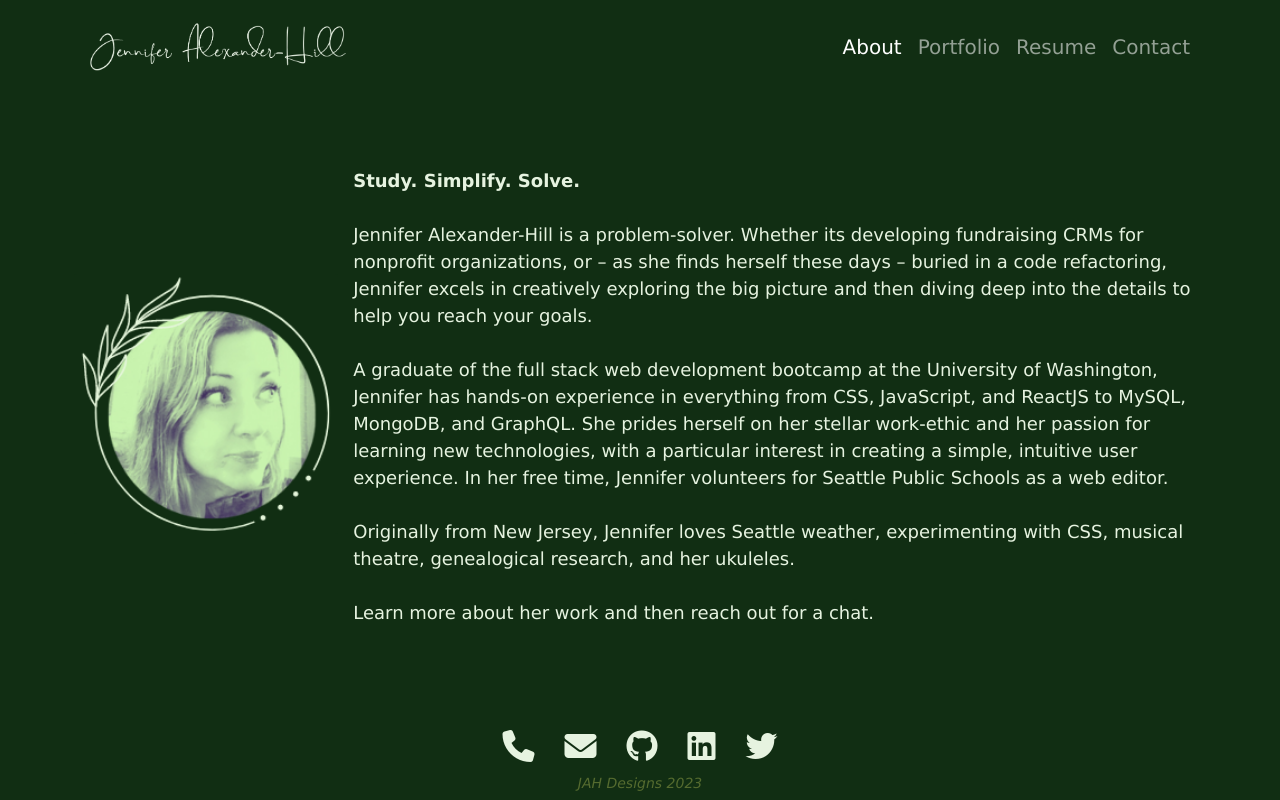
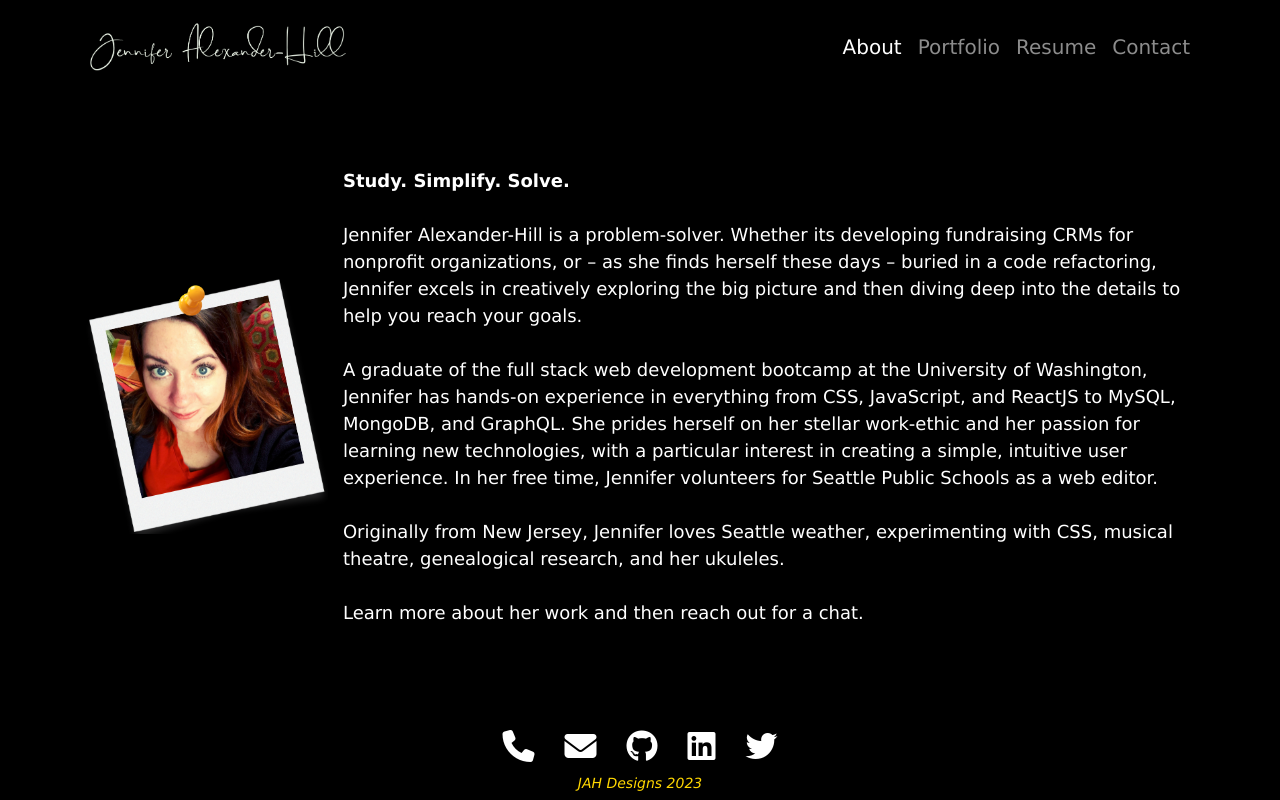
Before and after one commit to jsalexan/react-portfolio, a React (Create React App) app: page / in a window 1280 px wide. Built offline with nearby package versions, Linux system fonts and the light colour scheme.

Commit message:
Changed color theme of site. Commented out former color scheme. Updated profile pic.

```diff
--- a/src/components/pages/About.js
+++ b/src/components/pages/About.js
@@ -1,5 +1,5 @@
 import React from 'react';
-import profilePic from '../../assets/picture logo (1).png';
+import profilePic from '../../assets/polaroid.png';
 
 export default function About() {
   return (
@@ -8,7 +8,7 @@ export default function About() {
 
         </header>
             <div className="about-me-container">
-                <img src={ profilePic } alt="Jennifer Alexander-Hill, a woman with brown hair."/>
+                <img className="polaroid" src={ profilePic } alt="Jennifer Alexander-Hill, a woman with brown hair."/>
                     <p>
                         <b>Study. Simplify. Solve.</b>
                         <br /><br />
--- a/src/index.css
+++ b/src/index.css
@@ -1,7 +1,7 @@
 * {
   padding: 0;
   margin: 0;
-  background-color: var(--dark-green);
+  background-color: var(--main-background);
 }
 
 html {
@@ -10,25 +10,33 @@ html {
 }
 
 .body {
-  background-color: var(--dark-green);
+  background-color: var(--main-background);
   min-height: 100vh;
   padding: 0 20px;
 }
 /* Most frequently used colors, saved as variables for consistency. */
 :root {
-  --dark-green: #112e13;
-  --olive-green: darkolivegreen;
-  --light-green: #e6f3e0;
-  --other-green: #385a3a;
-  --text-color: #ffffff;
+  --main-background: black;
+  --third-tone: gold;
+  --text-color: white;
+  --second-tone: gray;
+  --contrast: #ffffff;
 }
+/* green theme */
+/* :original-root {
+  --main-background: #112e13;
+  --third-tone: darkolivegreen;
+  --text-color: #e6f3e0;
+  --second-tone: #385a3a;
+  --contrast: #ffffff;
+} */
 
 /* Header styling. */
 .header {
   padding: 20px;
   font-family: Verdana, Geneva, Tahoma, sans-serif;
-  background-color: var(--olive-green);
-  color: var(--light-green);
+  background-color: var(--third-tone);
+  color: var(--text-color);
 }
 
 /* This is the banner. */
@@ -43,12 +51,12 @@ html {
 
 .title-name {
   font-size: 40px;
-  color: var(--light-green);
+  color: var(--text-color);
 }
 /* Navigation section */
 a.nav-link {
-  background-color: var(--dark-green);
-  color: white;
+  background-color: var(--main-background);
+  color: var(--contrast);
   font-family: Verdana, Geneva, Tahoma, sans-serif;
   font-size: 20px;
   padding-bottom: 10px;
@@ -56,34 +64,34 @@ a.nav-link {
 }
 
 .nav-link {
+  color: var(--contrast);
+}
+
+.nav-link:visited {
   color: var(--text-color);
 }
 
-.nav-link:visited {
-  color: var(--light-green);
+a.nav-link.active {
+  color: var(--third-tone);
 }
 
-a.nav-link.active {
+.nav-link:hover {
+  color: var(--third-tone);
+}
+
+.navbar-light .navbar-brand {
   color: var(--text-color);
 }
 
-.nav-link:hover {
-  color: var(--olive-green);
-}
-
-.navbar-light .navbar-brand {
-  color: var(--light-green);
-}
-
 .navbar {
-  background-color: var(--dark-green);
+  background-color: var(--main-background);
 }
 
 /* All page headings. */
 h2 {
   text-align: left;
-  background-color: var(--dark-green);
-  color: var(--light-green);
+  background-color: var(--main-background);
+  color: var(--text-color);
   padding-top: 10px;
   padding-left: 10px;
   padding-bottom: 10px;
@@ -93,8 +101,8 @@ h2 {
 }
 
 h3 {
-  color: var(--text-color);
-  background-color: var(--dark-green);
+  color: var(--contrast);
+  background-color: var(--main-background);
 }
 
 ol,
@@ -119,8 +127,8 @@ ul {
   padding-top: 0px;
   min-height: 70vh;
   font-family: Verdana, Geneva, Tahoma, sans-serif;
-  background-color: var(--dark-green);
-  color: var(--text-color);
+  background-color: var(--main-background);
+  color: var(--contrast);
 }
 
 /* Circular profile picture. */
@@ -130,6 +138,9 @@ ul {
   height: 260px;
 }
 
+.polaroid {
+  width:
+}
 /* My bio. */
 p {
   font-family: Verdana, Geneva, Tahoma, sans-serif;
@@ -138,7 +149,7 @@ p {
   padding-inline-start: 15px;
   flex: 0 0 70%;
   width: 150vmin;
-  color: var(--light-green);
+  color: var(--text-color);
 }
 
 /* Container for images and links to the work samples on the Portfolio page. */
@@ -152,7 +163,7 @@ p {
   justify-content: center;
   gap: 20px;
   list-style: none;
-  background-color: var(--dark-green);
+  background-color: var(--main-background);
   padding-top: 20px;
   padding-bottom: 20px;
   margin-bottom: 56px;
@@ -180,16 +191,16 @@ p {
   position: absolute;
   width: 100%;
   height: 100%;
-  background: rgba(0, 14, 2, 0.8);
+  background: rgba(15, 14, 14, 0.725);
   top: 0;
   left: 0;
   transform: scale(0);
   transition: all 0.2s 0.1s ease-in-out;
   font-family: Verdana, Geneva, Tahoma, sans-serif;
-  color: var(--dark-green);
+  color: var(--main-background);
   border-radius: 8px;
   border-style: double;
-  border-color: var(--light-green);
+  border-color: var(--third-tone);
   font-size: 30px;
   font-weight: bold;
   /* Centering overlay text */
@@ -205,8 +216,8 @@ p {
   font-family: "PT Sans Narrow", sans-serif;
   background-color: transparent;
   margin-top: 125px;
-  color: var(--light-green);
-  text-shadow: 2px 2px 0px var(--dark-green), 4px 4px 0px rgba(0, 0, 0, 0.25);
+  color: var(--third-tone);
+  text-shadow: 2px 2px 0px var(--main-background), 4px 4px 0px rgba(0, 0, 0, 0.25);
 }
 
 /* Hover feature.*/
@@ -220,7 +231,7 @@ p {
   font-size: 17px;
   margin-top: 20px;
   margin-bottom: 10px;
-  color: var(--text-color);
+  color: var(--contrast);
 }
 
 .tech-subtitles {
@@ -228,14 +239,14 @@ p {
   background-color: transparent;
   font-size: 14px;
   margin-bottom: 20px;
-  color: var(--text-color);
+  color: var(--contrast);
 }
 
 .portfolio-btn {
   display: inline;
   font-size: 16px;
-  color: var(--text-color);
-  background-color: var(--olive-green);
+  color: var(--main-background);
+  background-color: var(--third-tone);
   padding: 6px;
   width: 120px;
   height: 30px;
@@ -245,8 +256,9 @@ p {
 }
 
 .portfolio-btn:hover {
-  background-color: var(--text-color);
-  color: var(--dark-green);
+  background-color: var(--main-background);
+  color: var(--third-tone);
+  border-color: var(--third-tone);
 }
 
 .button-row {
@@ -261,7 +273,7 @@ p {
   flex-wrap: wrap;
   justify-content: center;
   font-family: Verdana, Geneva, Tahoma, sans-serif;
-  color: var(--light-green);
+  color: var(--text-color);
   padding-top: 20px;
 }
 
@@ -283,12 +295,12 @@ p {
 /* Footer contact icons */
 .fa-brands,
 .fa-solid {
-  color: var(--light-green);
+  color: var(--text-color);
 }
 
 .fa-brands:hover,
 .fa-solid:hover {
-  color: var(--olive-green);
+  color: var(--third-tone);
 }
 
 /* Formatting for footer section. */
@@ -301,7 +313,7 @@ footer {
   bottom: 0;
   width: 100%;
   text-align: center;
-  background-color: var(--dark-green);
+  background-color: var(--main-background);
   height: 50px;
   top: 100vh;
 }
@@ -311,8 +323,8 @@ footer h3 {
   font-style: italic;
   font-family: Verdana, Geneva, Tahoma, sans-serif;
   text-align: center;
-  background-color: var(--dark-green);
-  color: var(--olive-green);
+  background-color: var(--main-background);
+  color: var(--third-tone);
   width: 100%;
 }
 
@@ -327,49 +339,49 @@ footer h3 {
   font-family: Verdana, Geneva, Tahoma, sans-serif;
   width: 100px;
   border-radius: 4px;
-  background-color: var(--other-green);
-  color: var(--light-green);
+  background-color: var(--third-tone);
+  color: var(--main-background);
 
   margin-top: 5px;
   text-align: center;
 }
 
 .submit-button:hover {
-  background-color: var(--olive-green);
-  color: var(--light-green);
-  font-weight: bold;
+  background-color: var(--main-background);
+  color: var(--third-tone);
+  border-color: var(--third-tone);
 }
 
-.submit-button::active {
-  background-color: var(--olive-green);
+input.btn.submit-button:active {
+  background-color: var(--third-tone);
   box-shadow: 0 5px black;
-  color: var(--light-green);
+  color: var(--main-background);
   font-weight: bold;
   transform: translateY(2px);
 }
 
 .form-label {
-  color: var(--light-green);
+  color: var(--third-tone);
   font-family: Verdana, Geneva, Tahoma, sans-serif;
 }
 
 .form-control {
   font-family: Verdana, Geneva, Tahoma, sans-serif;
-  color: var(--light-green);
-  background-color: var(--other-green);
-  border-color: black;
+  color: var(--text-color);
+  background-color: rgba(37, 36, 36, 0.98);
+  border-color: rgb(30, 29, 29);
 }
 
 .form-control:focus {
-  background-color: var(--other-green);
+  background-color: rgba(37, 36, 36, 0.98);
   border-color: darkkhaki;
-  color: var(--light-green);
+  color: var(--text-color);
 }
 
 .form-control:active {
-  background-color: var(--other-green);
+  background-color: rgba(37, 36, 36, 0.98);
   border-color: darkkhaki;
-  color: var(--light-green);
+  color: var(--text-color);
 }
 
 .form-control:-webkit-autofill,
@@ -377,7 +389,7 @@ footer h3 {
 .form-control:-webkit-autofill:focus,
 .form-control:-webkit-autofill:active {
   transition: background-color 5000s;
-  -webkit-text-fill-color: var(--light-green) !important;
+  -webkit-text-fill-color: var(--text-color) !important;
 }
 
 textarea {
@@ -420,9 +432,9 @@ textarea {
 /* Button size for resume page */
 .custom {
   border-style: groove;
-  background-color: var(--other-green);
-  border-color: var(--light-green);
-  color: var(--light-green);
+  background-color: var(--second-tone);
+  border-color: var(--text-color);
+  color: var(--text-color);
   text-align: center;
   width: 110px !important;
   font-size: 14px;
@@ -443,7 +455,7 @@ textarea {
 .skills-h3 {
   font-size: 20px;
   font-family: "PT Sans Narrow", sans-serif;
-  color: var(--light-green);
+  color: var(--third-tone);
   text-align: center;
   margin-top: 40px;
 }
@@ -527,7 +539,7 @@ img.tech-stack:not(:hover) {
 .final-thoughts {
   font-family: Verdana, Geneva, Tahoma, sans-serif;
   font-size: 20px;
-  color: var(--light-green);
+  color: var(--third-tone);
   text-align: center;
   width: 98%;
 }
```
Also changed, not shown: src/components/pages/Portfolio.js (+9 -9 lines), src/assets/polaroid.png (added), src/assets/resume.png.
